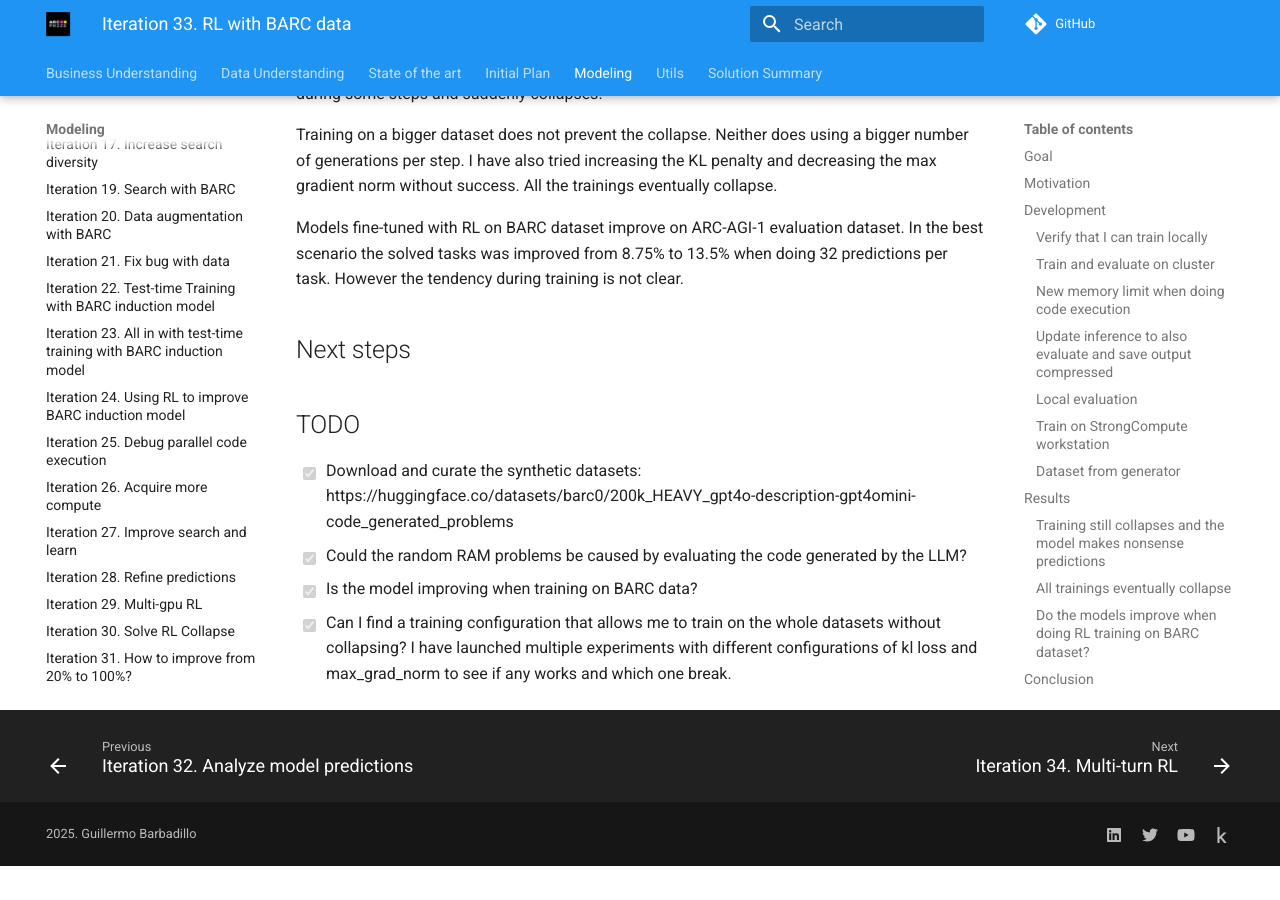
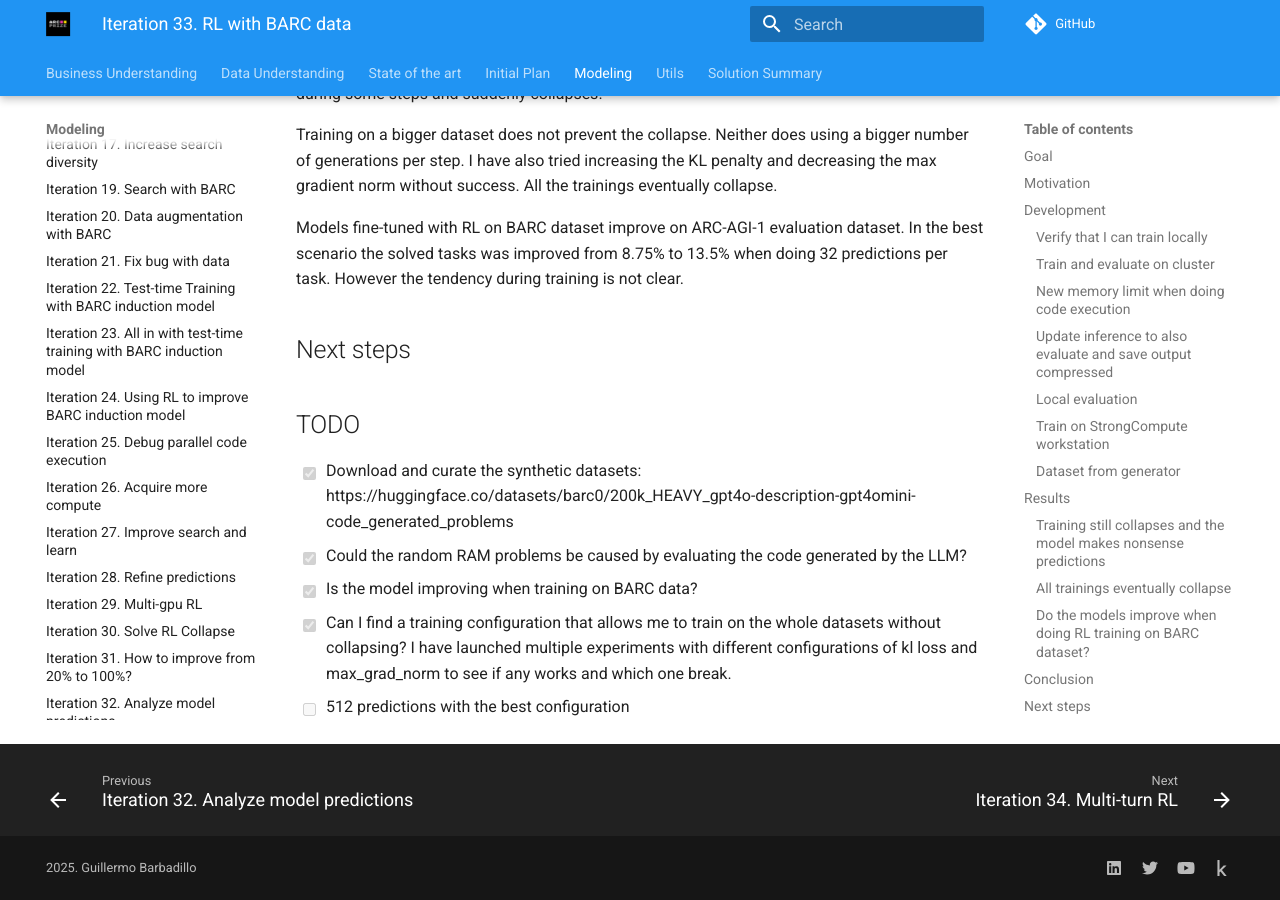
Before and after one commit to ironbar/arc25, an MkDocs documentation site: the page built from docs/modeling/Iteration_33_rl_barc.md, in a window 1280 px wide and 900 px high, scrolled down 5430 px. Built offline with MkDocs 1.6.1 and Material for MkDocs 9.7.7, drawn with Linux system fonts in a browser that asks for light colours; comment, search, counter and statistics services are not loaded; before the commit the page ends 6296 px from its top, so only the background shows below that.

Commit message:
added todo

```diff
--- a/docs/modeling/Iteration_33_rl_barc.md
+++ b/docs/modeling/Iteration_33_rl_barc.md
@@ -833,3 +833,4 @@
 - [x] Can I find a training configuration that allows me to train on the whole datasets without collapsing?
   I have launched multiple experiments with different configurations of kl loss and max_grad_norm to see
   if any works and which one break.
+- [ ] 512 predictions with the best configuration
```
